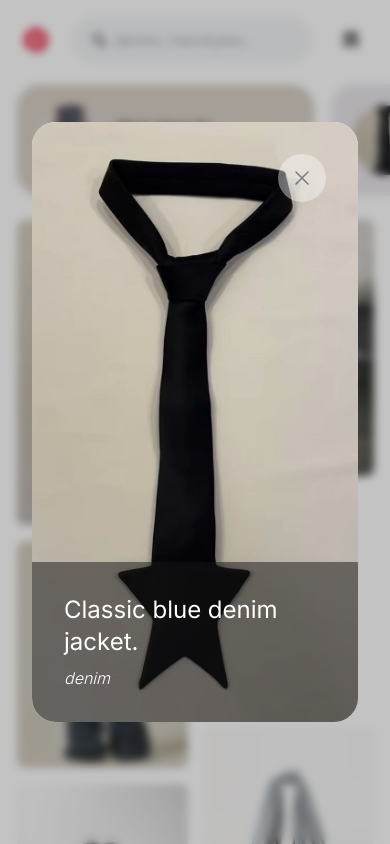
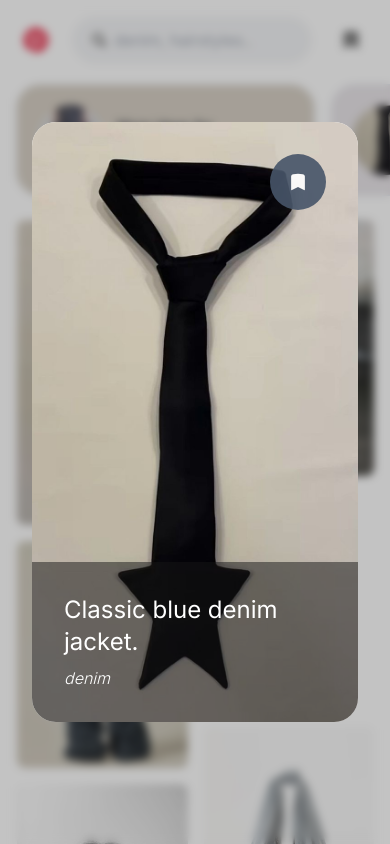
Before and after one commit to giomungcal/next-pinterest-clone, a Next.js app: page / in a window 390 px wide. Both pictures are taken after a click on the element 102 px from the left and 372 px from the top of the page. Shown: the top 844 px of the page. Built offline with nearby package versions, Linux system fonts and the light colour scheme.

Commit message:
Bugs: - Fixed Save Button on mobile version. - Display "No pins yet" in pin folder screen when necessary.
Changes:
- Hide "Choose folder:" option in Save Modal when no folders exist yet.

```diff
--- a/app/context/AppContext.js
+++ b/app/context/AppContext.js
@@ -160,7 +160,8 @@ export const AppProvider = ({ children }) => {
 
   function showSaveModal(index) {
     setisSaveModalDisplayed(true);
-    setSelectedPin(index);
+    index && setSelectedPin(index);
+    setPinModalDisplay(false);
   }
 
   function closeSaveModal() {
@@ -349,6 +350,7 @@ export const AppProvider = ({ children }) => {
         handleClosePinModalDisplay,
         pinModalDisplay,
         selectedPin,
+        setSelectedPin,
       }}
     >
       {children}
--- a/app/profile/[folder]/page.jsx
+++ b/app/profile/[folder]/page.jsx
@@ -16,10 +16,13 @@ function ProfileFolder() {
   const doesFolderNameExist =
     Object.keys(savedPins).includes(originalFolderName);
 
+  console.log();
+
   return (
     <>
       <Header />
       {doesFolderNameExist ? (
+        savedPins[originalFolderName].length ? (
           <>
             <div className="w-full flex flex-col justify-center items-center my-10 ">
               <span className="text-4xl font-semibold mb-6">
@@ -38,6 +41,16 @@ function ProfileFolder() {
             <PinBoard pinsToBeDisplayed={originalFolderName} />
           </>
         ) : (
+          <div className="w-full flex flex-col justify-center items-center my-10 ">
+            <span className="text-4xl font-semibold mb-6">
+              {originalFolderName}
+            </span>
+            <div className="w-full h-[200px] flex justify-center items-center">
+              No pins yet!
+            </div>
+          </div>
+        )
+      ) : (
         <div className="w-full h-[400px] flex justify-center items-center">
           Error 404: Page not found.
         </div>
--- a/components/common/PinHoverOverlay.jsx
+++ b/components/common/PinHoverOverlay.jsx
@@ -3,16 +3,19 @@
 import { useAppContext } from "@/app/context/AppContext";
 
 function PinHoverOverlay({ idOfImage, actionOnButtonClick, folderName }) {
-  const { showSaveModal, handlePinRemoval, handleOpenPinModalDisplay } =
-    useAppContext();
+  const {
+    showSaveModal,
+    handlePinRemoval,
+    handleOpenPinModalDisplay,
+    setSelectedPin,
+  } = useAppContext();
 
   return (
     <>
-      {/* BACK UP */}
-
       <div
         onClick={() => {
           handleOpenPinModalDisplay(idOfImage);
+          setSelectedPin(idOfImage);
         }}
         className=" hidden group-hover:block absolute top-0 left-0 w-full h-full opacity-30 bg-black rounded-lg transition-opacity duration-300"
       ></div>
--- a/components/layout/PinBoard.jsx
+++ b/components/layout/PinBoard.jsx
@@ -15,6 +15,7 @@ function PinBoard({ pinsToBeDisplayed }) {
     pinModalDisplay,
     handleClosePinModalDisplay,
     selectedPin,
+    showSaveModal,
   } = useAppContext();
 
   const breakpointColumnsObj = {
@@ -56,7 +57,7 @@ function PinBoard({ pinsToBeDisplayed }) {
               // Saved Folder Page
               <Pin
                 src={img.src}
-                key={img.id}
+                key={img.uniqueId}
                 idOfImage={img.id}
                 folderName={pinsToBeDisplayed}
                 actionOnButtonClick={"delete"}
@@ -76,6 +77,7 @@ function PinBoard({ pinsToBeDisplayed }) {
             className={`${!pinModalDisplay && "hidden"}  fixed inset-0 z-30 `}
           ></div>
           <div className="max-w-[1000px] h-[600px] z-50 bg-white block lg:flex lg:justify-between rounded-3xl">
+            {/* Mobile View */}
             <div className="relative w-50% h-full">
               <img
                 src={pinToDisplay.src}
@@ -83,35 +85,34 @@ function PinBoard({ pinsToBeDisplayed }) {
                 className="w-full h-full object-cover rounded-3xl lg:rounded-none lg:rounded-tl-3xl lg:rounded-bl-3xl"
               />
               <div
-                onClick={handleClosePinModalDisplay}
-                className="lg:hidden absolute right-0 top-0 m-8 w-12 h-12 rounded-full cursor-pointer bg-white opacity-40 flex justify-center items-center"
+                onClick={() => showSaveModal()}
+                className="lg:hidden absolute right-0 top-0 m-8 w-14 h-14 rounded-full cursor-pointer bg-red-500 bg-slate-600 text-white opacity-90 flex justify-center items-center"
               >
+                {/* Save Icon */}
                 <svg
                   xmlns="http://www.w3.org/2000/svg"
-                  fill="none"
                   viewBox="0 0 24 24"
-                  strokeWidth="1.5"
-                  stroke="currentColor"
-                  className="size-6"
+                  fill="currentColor"
+                  className="size-5"
                 >
                   <path
-                    strokeLinecap="round"
-                    strokeLinejoin="round"
-                    d="M6 18 18 6M6 6l12 12"
+                    fillRule="evenodd"
+                    d="M6.32 2.577a49.255 49.255 0 0 1 11.36 0c1.497.174 2.57 1.46 2.57 2.93V21a.75.75 0 0 1-1.085.67L12 18.089l-7.165 3.583A.75.75 0 0 1 3.75 21V5.507c0-1.47 1.073-2.756 2.57-2.93Z"
+                    clipRule="evenodd"
                   />
                 </svg>
               </div>
+
               <div className="lg:hidden absolute w-full bottom-0 left-0 py-8 pl-8 rounded-bl-3xl rounded-br-3xl ">
-                {/* Background Overlay */}
                 <div className="absolute inset-0 bg-neutral-900 opacity-50 rounded-bl-3xl rounded-br-3xl"></div>
-
-                {/* Content */}
                 <div className="relative z-10 text-white">
                   <h2 className="mb-2 text-2xl">{pinToDisplay.description}</h2>
                   <h3 className="font-light italic">{pinToDisplay.type}</h3>
                 </div>
               </div>
             </div>
+
+            {/* Wide Screen View */}
             <div className="hidden lg:flex flex-col justify-between min-w-[350px] mx-8  py-8">
               <div onClick={handleClosePinModalDisplay} className="self-end">
                 <TextButton title={"Close"} />
--- a/components/layout/SaveModal.jsx
+++ b/components/layout/SaveModal.jsx
@@ -37,9 +37,11 @@ function SaveModal() {
         <AddFolder />
 
         <form>
-          <span className="text-sm text-gray-800 font-semibold ml-4">
-            Choose folder: <span className="text-red-700">(required)</span>
-          </span>
+          {folderNames.length > 0 && (
+            <span className="text-sm text-gray-800 font-semibold ml-4">
+              Choose folder: <span className="text-red-700">(required)</span>
+            </span>
+          )}
 
           <div className="flex flex-col justify-items-start max-h-52 overflow-auto space-y-2 mt-4 mb-8 px-4 custom-scrollbar">
             {folderNames.map((folder, index) => (
```
Lines whose indentation alone changed are shown as unchanged.
